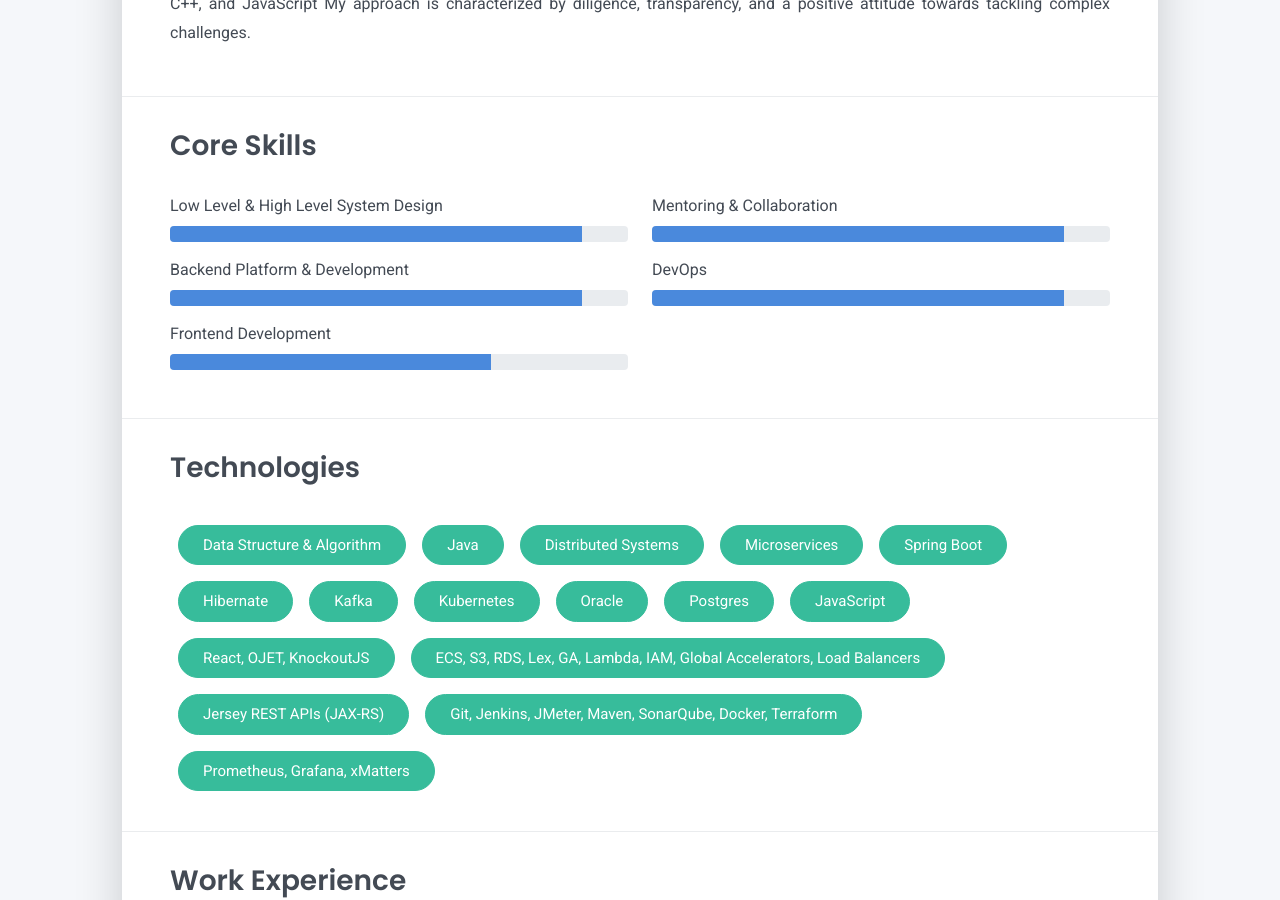
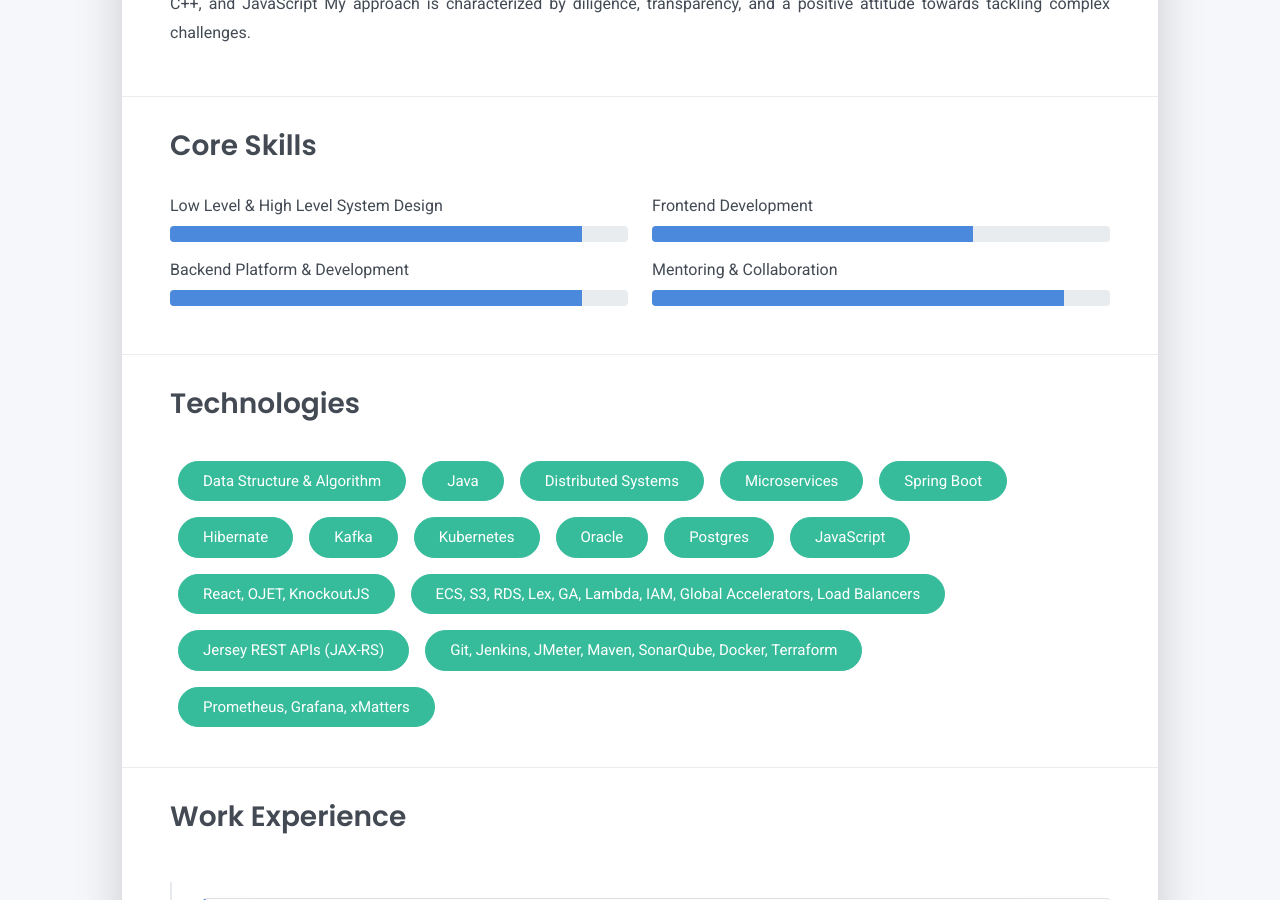
Before and after one commit to anandkshitiz/anandkshitiz.github.io, a Jekyll site: the page built from tabs/about.md, in a window 1280 px wide and 900 px high, scrolled down 554 px. Built offline with Jekyll 4.4.1, drawn with Linux system fonts in a browser that asks for light colours.

Commit message:
modified skills

```diff
--- a/tabs/about/content/skills-section.html
+++ b/tabs/about/content/skills-section.html
@@ -15,6 +15,8 @@
         </div>
       </div>
     </div>
+  </div>
+  <div class="col-md-6">
     <div class="mb-2"><span>Frontend Development</span>
       <div class="progress my-1">
         <div class="progress-bar bg-primary" role="progressbar" data-aos="zoom-in-right" data-aos-delay="300"
@@ -22,8 +24,6 @@
         </div>
       </div>
     </div>
-  </div>
-  <div class="col-md-6">
     <div class="mb-2"><span>Mentoring & Collaboration</span>
       <div class="progress my-1">
         <div class="progress-bar bg-primary" role="progressbar" data-aos="zoom-in-right" data-aos-delay="400"
@@ -31,12 +31,5 @@
         </div>
       </div>
     </div>
-    <div class="mb-2"><span>DevOps</span>
-      <div class="progress my-1">
-        <div class="progress-bar bg-primary" role="progressbar" data-aos="zoom-in-right" data-aos-delay="500"
-          data-aos-anchor=".skills-section" style="width: 90%" aria-valuenow="90" aria-valuemin="0" aria-valuemax="100">
-        </div>
-      </div>
-    </div>
   </div>
 </div>
```
